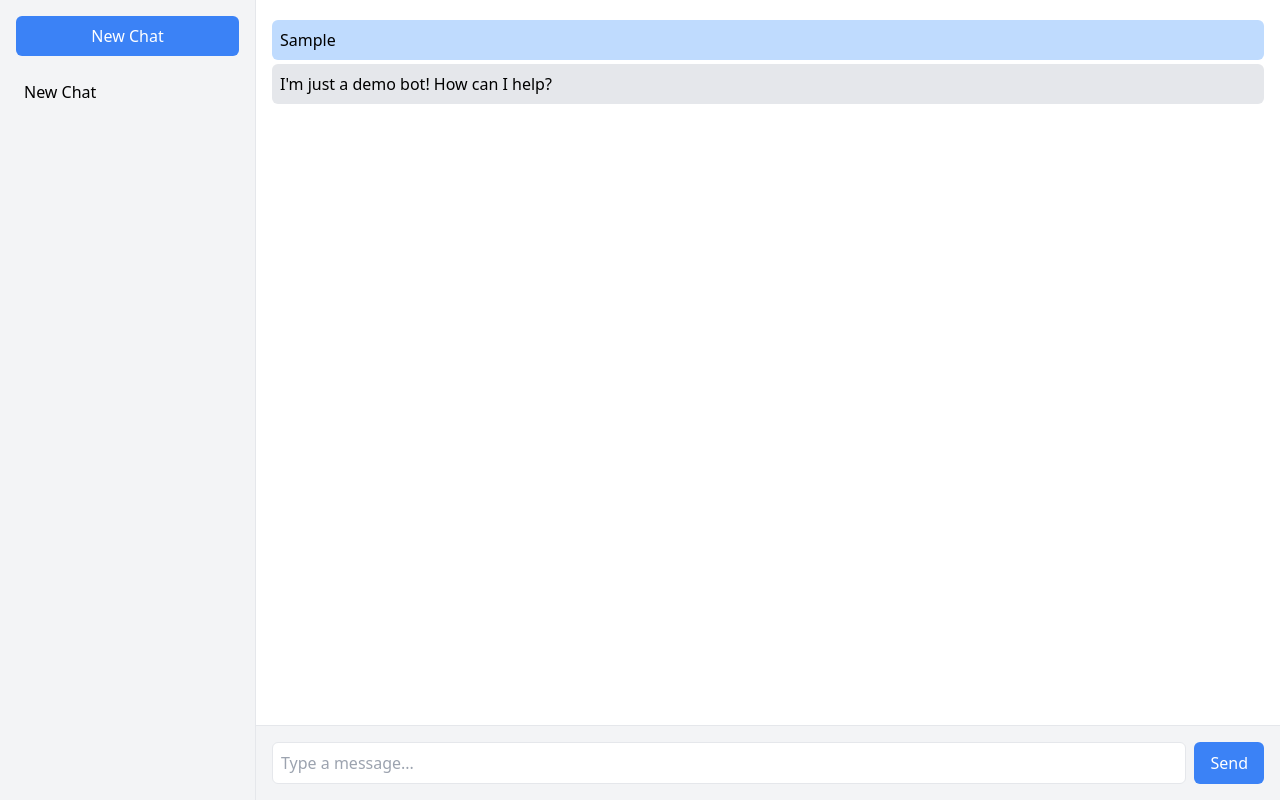
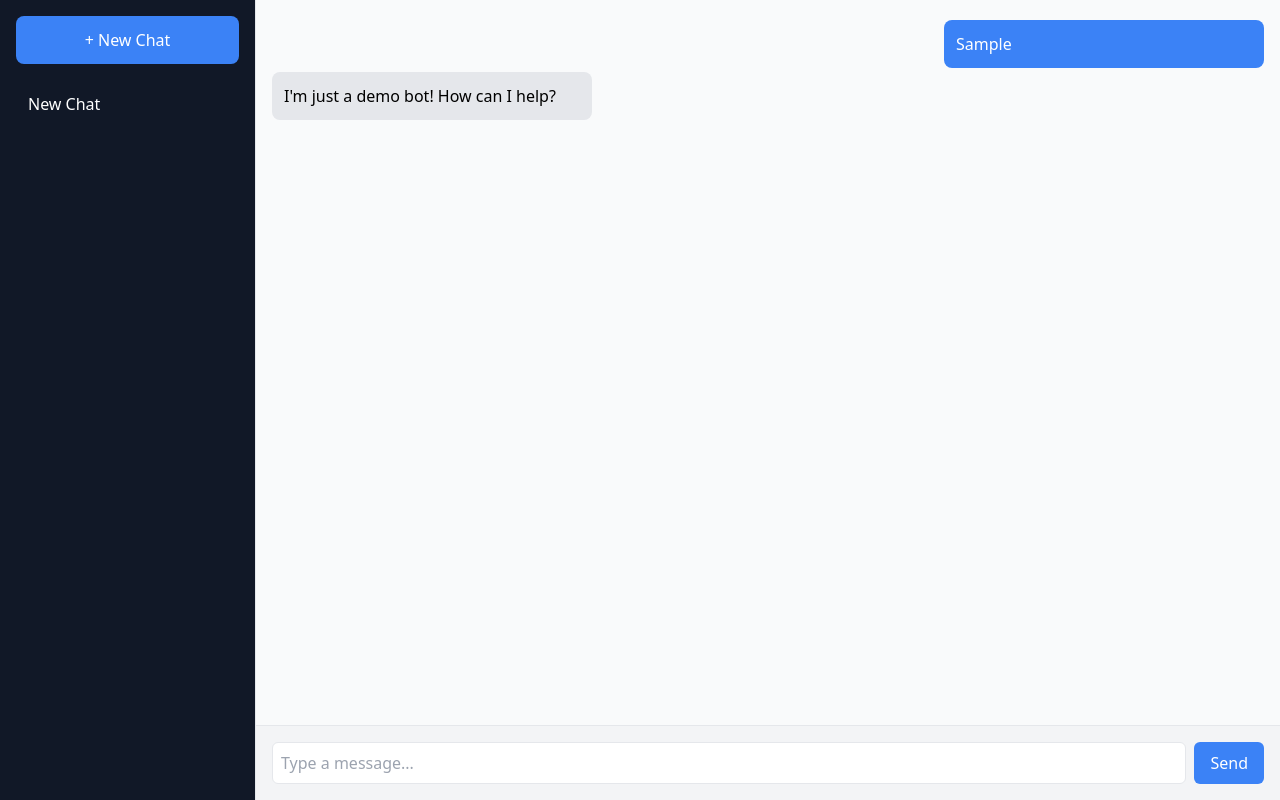
Before and after one commit to phantansang/TestTechVerse_PhanTanSang, a Next.js app in the folder chatbot-app/: page / in a window 1280 px wide. Both pictures are taken after typing "Sample" into the empty fields and a click on the button "Send". Built offline with nearby package versions, Linux system fonts and the light colour scheme.

Commit message:
Update UI

```diff
--- a/chatbot-app/components/ChatWindow.tsx
+++ b/chatbot-app/components/ChatWindow.tsx
@@ -1,4 +1,4 @@
-import React, { useState } from "react";
+import React, { useState, useEffect, useRef } from "react";
 import InputBox from "./InputBox";
 
 interface Message {
@@ -8,9 +8,8 @@ interface Message {
 }
 
 const ChatWindow = ({ activeSession }: { activeSession: number }) => {
-  const [sessions, setSessions] = useState<{ [key: number]: Message[] }>({
-    1: [],
-  });
+  const [sessions, setSessions] = useState<{ [key: number]: Message[] }>({ 1: [] });
+  const chatContainerRef = useRef<HTMLDivElement>(null);
 
   const addMessage = (text: string, sender: "user" | "bot") => {
     setSessions((prev) => ({
@@ -19,14 +18,19 @@ const ChatWindow = ({ activeSession }: { activeSession: number }) => {
     }));
   };
 
+  useEffect(() => {
+    // Cuộn xuống cuối khi có tin nhắn mới
+    chatContainerRef.current?.scrollTo({ top: chatContainerRef.current.scrollHeight, behavior: "smooth" });
+  }, [sessions]);
+
   return (
-    <div className="flex-1 flex flex-col">
-      <div className="flex-1 p-4 overflow-y-auto bg-white">
+    <div className="flex-1 flex flex-col bg-gray-50">
+      <div ref={chatContainerRef} className="flex-1 p-4 overflow-y-auto">
         {(sessions[activeSession] || []).map((msg) => (
           <div
             key={msg.id}
-            className={`p-2 my-1 rounded-md ${
-              msg.sender === "user" ? "bg-blue-200 self-end" : "bg-gray-200"
+            className={`p-3 my-1 max-w-xs rounded-lg ${
+              msg.sender === "user" ? "bg-blue-500 text-white self-end ml-auto" : "bg-gray-200"
             }`}
           >
             {msg.text}
--- a/chatbot-app/components/Sidebar.tsx
+++ b/chatbot-app/components/Sidebar.tsx
@@ -14,24 +14,21 @@ const Sidebar: React.FC<SidebarProps> = ({ onSelectSession, onCreateNewSession }
   const [sessions, setSessions] = useState<Session[]>([{ id: 1, name: "New Chat" }]);
 
   const createNewSession = () => {
-    const newSession = {
-      id: sessions.length + 1,
-      name: `Chat ${sessions.length + 1}`,
-    };
+    const newSession = { id: sessions.length + 1, name: `Chat ${sessions.length + 1}` };
     setSessions((prev) => [...prev, newSession]);
     onCreateNewSession();
   };
 
   return (
-    <div className="w-64 p-4 border-r bg-gray-100 flex flex-col">
-      <button onClick={createNewSession} className="mb-4 p-2 bg-blue-500 text-white rounded-md">
-        New Chat
+    <div className="w-64 p-4 border-r bg-gray-900 text-white flex flex-col">
+      <button onClick={createNewSession} className="mb-4 p-3 bg-blue-500 hover:bg-blue-600 text-white rounded-lg">
+        + New Chat
       </button>
       <div className="flex-1 overflow-y-auto">
         {sessions.map((session) => (
           <div
             key={session.id}
-            className="p-2 cursor-pointer hover:bg-gray-300 rounded-md"
+            className="p-3 cursor-pointer hover:bg-gray-700 rounded-lg"
             onClick={() => onSelectSession(session.id)}
           >
             {session.name}
```
